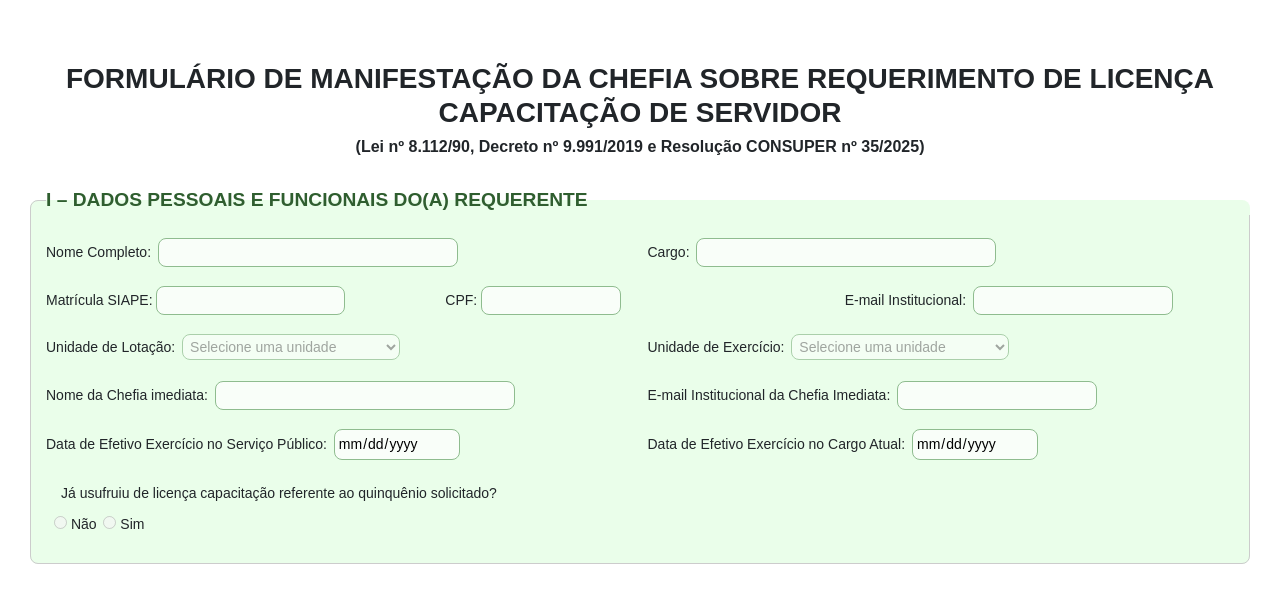
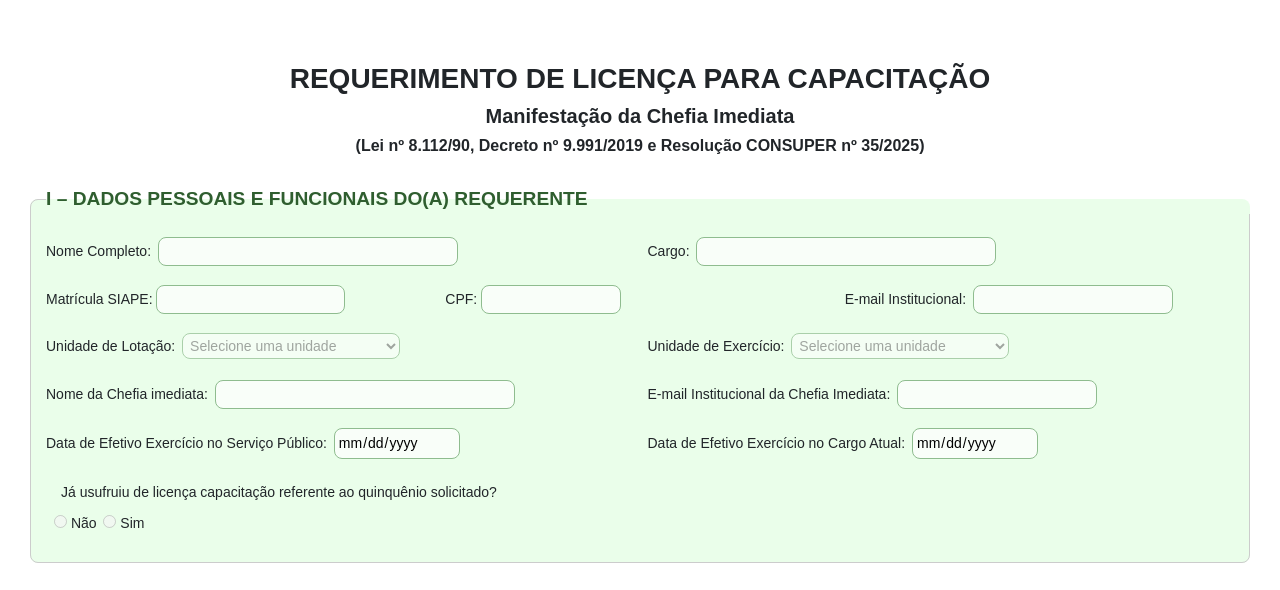
Before and after one commit to daniellelacerdadev/ferramentas-ifc, a website: page ferramentas/formularios/form-manifestacaochefia.html in a window 1280 px wide. Shown: the part 138-728 px from the top of the page. Drawn offline with nearby package versions, Linux system fonts and the light colour scheme.

Commit message:
alteracao no titulo do formulario chefia

```diff
--- a/css/geral.css
+++ b/css/geral.css
@@ -147,7 +147,7 @@ header img {
 
 }
 
-h3, h6 {
+h3, h5, h6 {
   text-align: center;
   font-weight: 700;
 }
--- a/ferramentas/formularios/form-manifestacaochefia.html
+++ b/ferramentas/formularios/form-manifestacaochefia.html
@@ -37,7 +37,8 @@
   </header>
 
   <section>
-    <h3>FORMULÁRIO DE MANIFESTAÇÃO DA CHEFIA SOBRE REQUERIMENTO DE LICENÇA CAPACITAÇÃO DE SERVIDOR </h3>
+    <h3>REQUERIMENTO DE LICENÇA PARA CAPACITAÇÃO</h3>
+    <h5>Manifestação da Chefia Imediata</h5>
     <h6>(Lei nº 8.112/90, Decreto nº 9.991/2019 e Resolução CONSUPER nº 35/2025)</h6>
 
     <form action="">
@@ -427,7 +428,7 @@
         </div>
       </fieldset>
       <fieldset class="sectioncard">
-        <legend>VI -  ANUÊNCIA DA CHEFIA IMEDIATA<span class="obrigatorio" aria-hidden="true">*</span></legend>
+        <legend>VI -  MANIFESTAÇÃO DA CHEFIA IMEDIATA<span class="obrigatorio" aria-hidden="true">*</span></legend>
           <div class="manifestacao">
           <div>
             <input type="radio" name="manifestacao" id="deacordo" value="sim" required>
```
